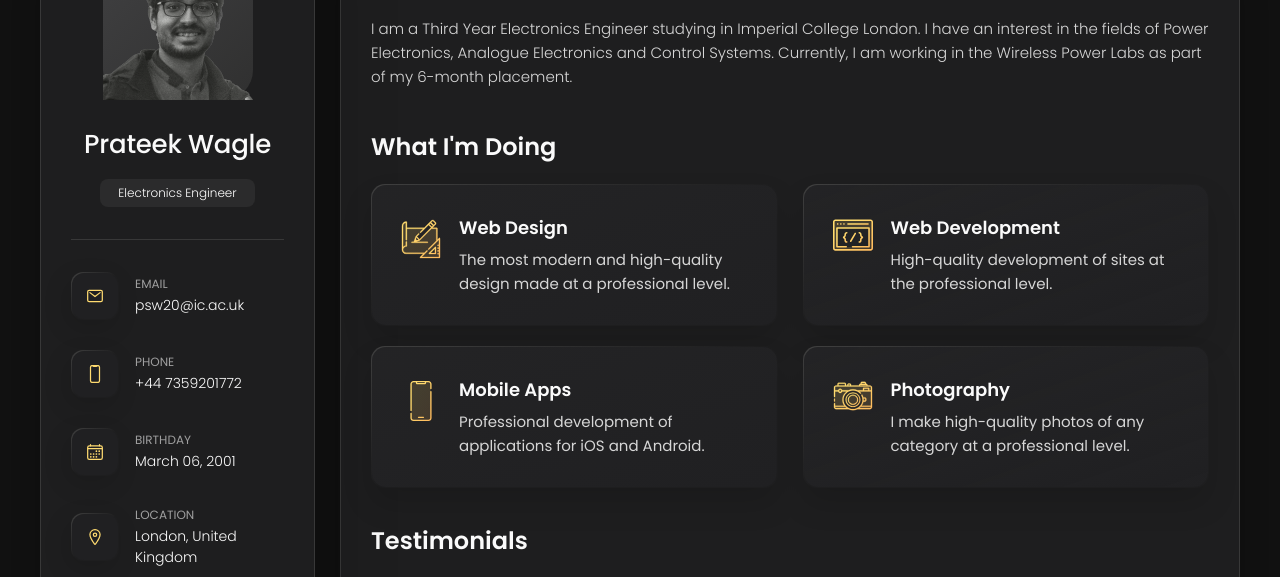
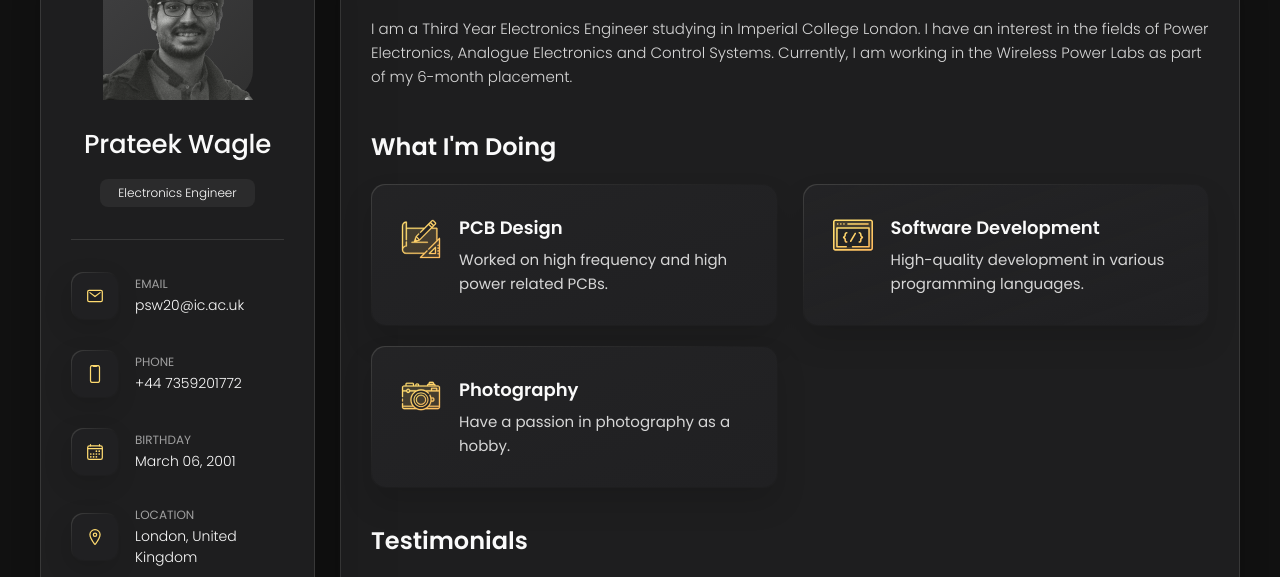
Before and after one commit to prateekwagle/prateekwagle.github.io, a plain HTML site: page index.html in a window 1280 px wide. Shown: the part 162-739 px from the top of the page. Drawn offline with nearby package versions, Linux system fonts and the light colour scheme.

Commit message:
Update index.html

```diff
--- a/index.html
+++ b/index.html
@@ -232,10 +232,10 @@
               </div>
 
               <div class="service-content-box">
-                <h4 class="h4 service-item-title">Web design</h4>
+                <h4 class="h4 service-item-title">PCB Design</h4>
 
                 <p class="service-item-text">
-                  The most modern and high-quality design made at a professional level.
+                  Worked on high frequency and high power related PCBs.
                 </p>
               </div>
 
@@ -248,26 +248,10 @@
               </div>
 
               <div class="service-content-box">
-                <h4 class="h4 service-item-title">Web development</h4>
+                <h4 class="h4 service-item-title">Software development</h4>
 
                 <p class="service-item-text">
-                  High-quality development of sites at the professional level.
-                </p>
-              </div>
-
-            </li>
-
-            <li class="service-item">
-
-              <div class="service-icon-box">
-                <img src="./assets/images/icon-app.svg" alt="mobile app icon" width="40">
-              </div>
-
-              <div class="service-content-box">
-                <h4 class="h4 service-item-title">Mobile apps</h4>
-
-                <p class="service-item-text">
-                  Professional development of applications for iOS and Android.
+                  High-quality development in various programming languages.
                 </p>
               </div>
 
@@ -283,7 +267,7 @@
                 <h4 class="h4 service-item-title">Photography</h4>
 
                 <p class="service-item-text">
-                  I make high-quality photos of any category at a professional level.
+                  Have a passion in photography as a hobby.
                 </p>
               </div>
 
```
